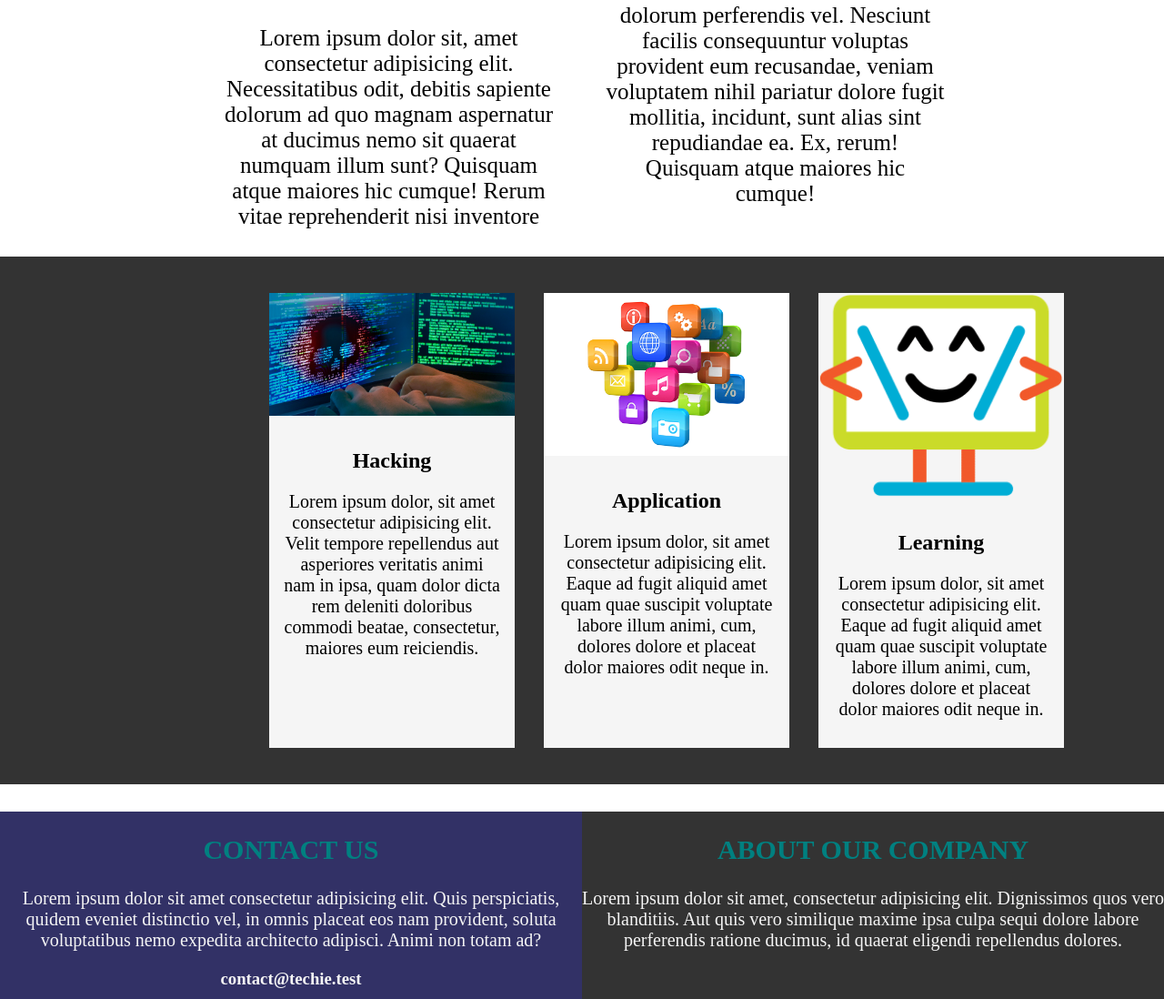
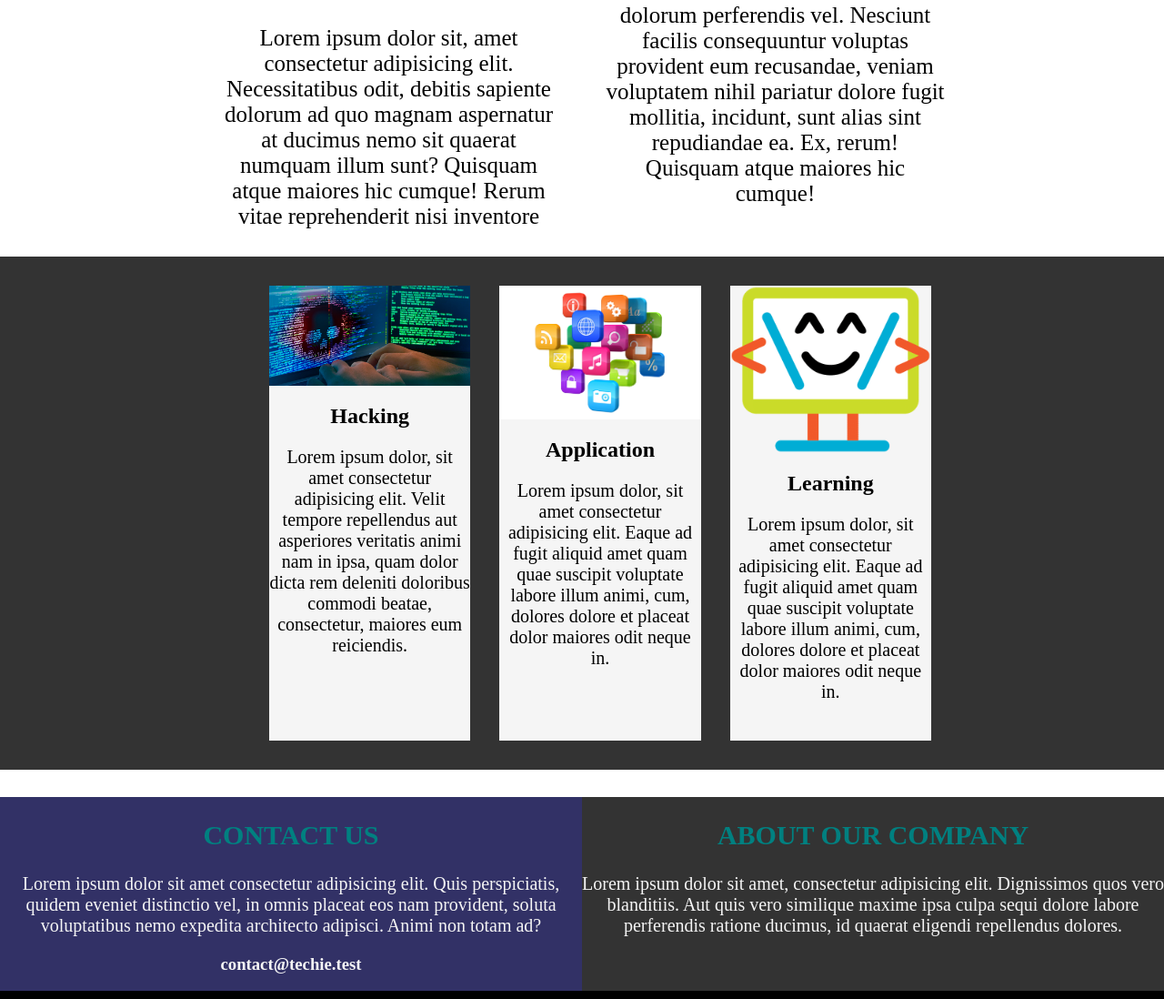
Before and after one commit to shubh045/Training, a website: page learning/June-11/Landing_page.html in a window 1280 px wide. Shown: the part 881-1979 px from the top of the page at 91% size. Drawn offline with Linux system fonts and the light colour scheme.

Commit message:
made changes in style of section 2

```diff
--- a/learning/June-11/Landing_page.css
+++ b/learning/June-11/Landing_page.css
@@ -107,13 +107,13 @@ ul{
 
 .card{
     background-color: whitesmoke;
-  width: 270px;
+  width:auto;
  height: 500px;
 }
 
 li{
-    padding: 1.5em 1em ;
-
+    margin: 1em;
+    width: 31%;
 }
 
 img{
@@ -124,7 +124,7 @@ img{
 
 /* in section 2 for every card */
 .card-content{
-padding: 1em;
+padding: 0.5 2em;
 text-align: center;
 }
 
```
